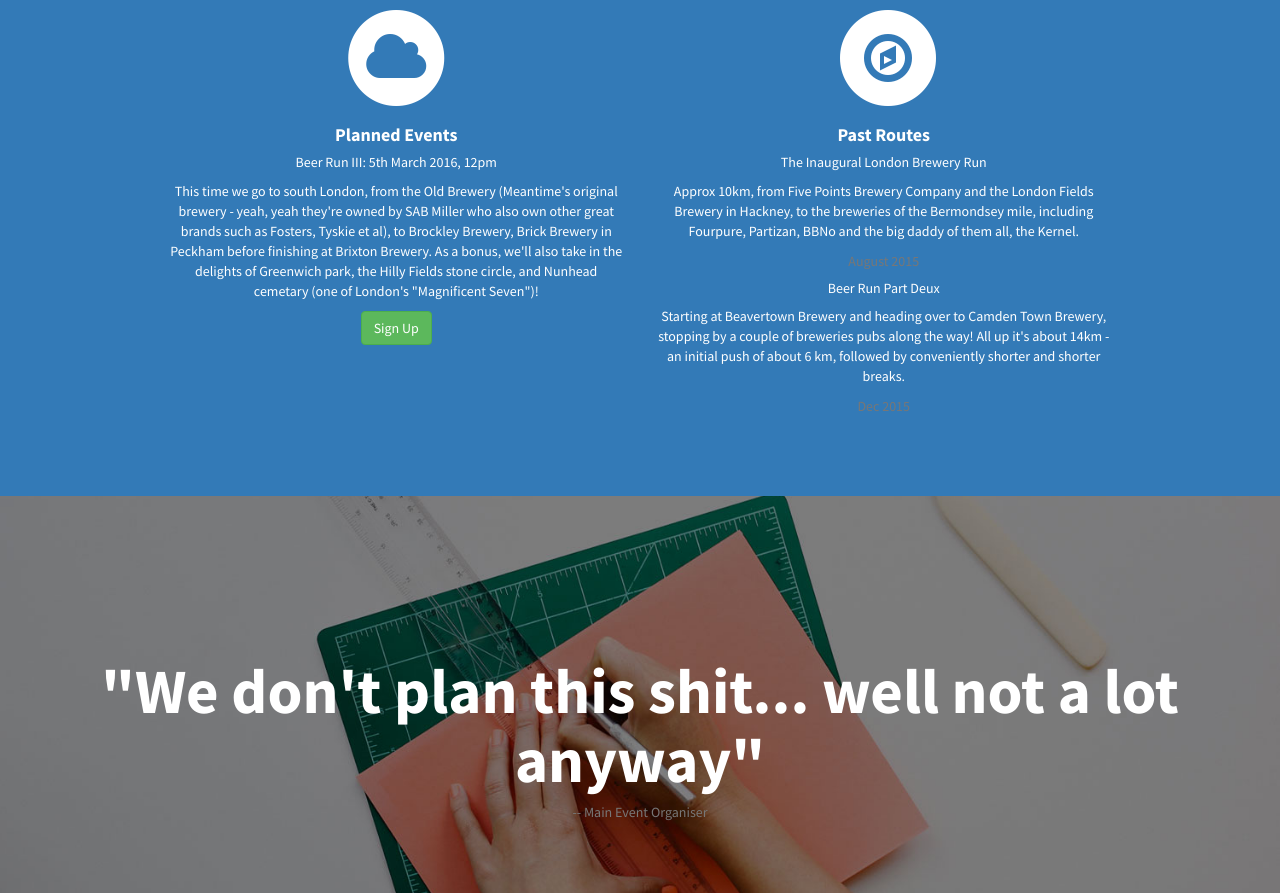
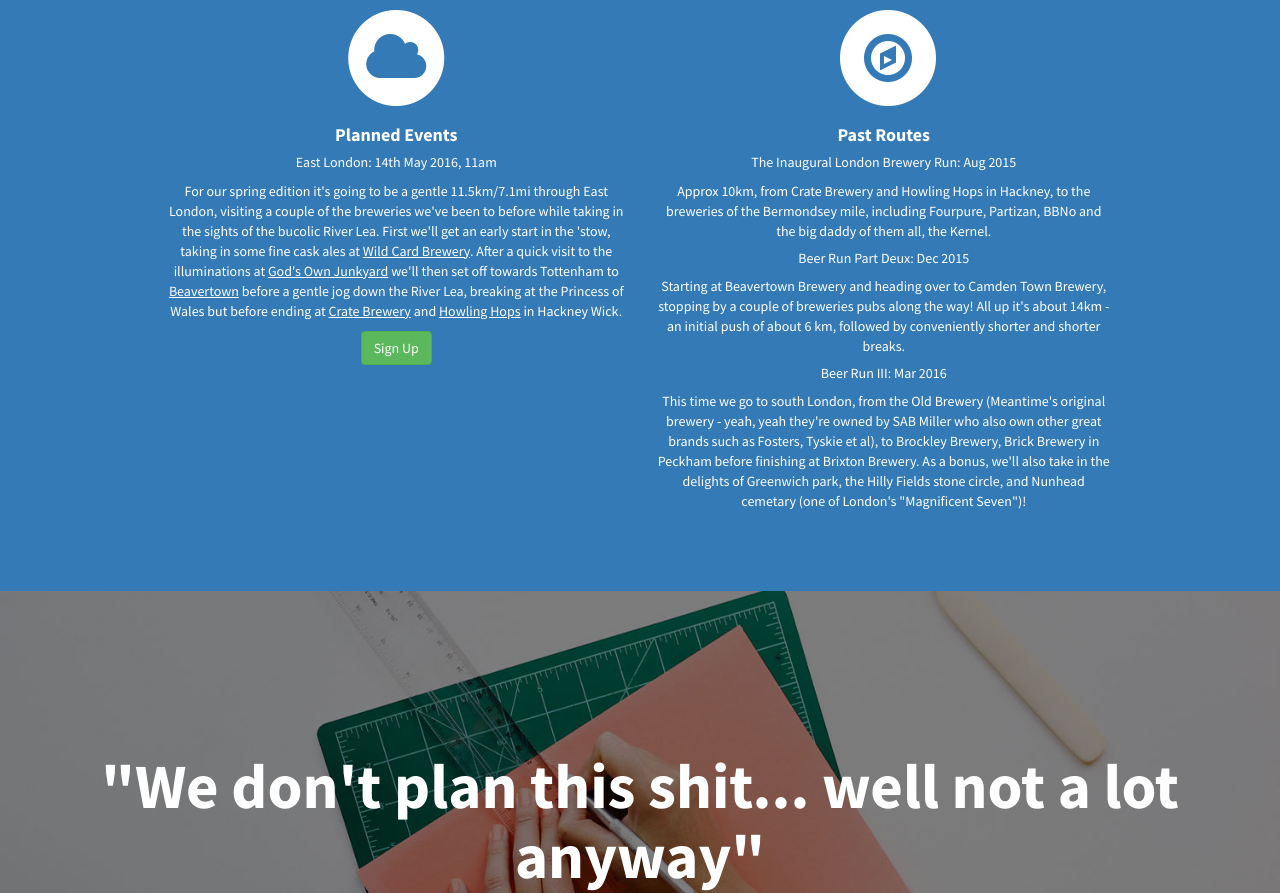
Before and after one commit to pasodoff/pissfit, a plain HTML site: page index.html in a window 1280 px wide. Shown: the part 1183-2076 px from the top of the page. Drawn offline with Linux system fonts and the light colour scheme.

Commit message:
may details, cleaned up the past runs and removed the small size map (not sure how this worked...)

```diff
--- a/index.html
+++ b/index.html
@@ -61,7 +61,7 @@
             <h1>The Piss Fit Org</h1>
             <h3>running... w/ beer</h3>
             <br>
-            <a href="#about" class="btn btn-dark btn-lg">Next Run:<br/> South London<br/> 5th of March, 12pm<br/> Find Out More</a>
+            <a href="#about" class="btn btn-dark btn-lg">Next Run:<br/> East London<br/> 14th of May, 12pm<br/> Find Out More</a>
         </div>
     </header>
 
@@ -98,8 +98,8 @@
                                 <h4>
                                     <strong>Planned Events</strong>
                                 </h4>
-                                <h5>Beer Run III: 5th March 2016, 12pm</h5>
-                                <p>This time we go to south London, from the Old Brewery (Meantime's original brewery - yeah, yeah they're owned by SAB Miller who also own other great brands such as Fosters, Tyskie et al), to Brockley Brewery, Brick Brewery in Peckham before finishing at Brixton Brewery. As a bonus, we'll also take in the delights of Greenwich park, the Hilly Fields stone circle, and Nunhead cemetary (one of London's "Magnificent Seven")!</p>
+                                <h5>East London: 14th May 2016, 11am</h5>
+                                <p>For our spring edition it's going to be a gentle 11.5km/7.1mi through East London, visiting a couple of the breweries we've been to before while taking in the sights of the bucolic River Lea. First we'll get an early start in the 'stow, taking in some fine cask ales at <a href="http://www.wildcardbrewery.co.uk/" style="color: rgb(255,255,255); text-decoration: underline;">Wild Card Brewery</a>. After a quick visit to the illuminations at <a href="http://www.godsownjunkyard.co.uk/" style="color: rgb(255,255,255); text-decoration: underline;">God's Own Junkyard</a> we'll then set off towards Tottenham to <a href="http://www.beavertownbrewery.co.uk/" style="color: rgb(255,255,255); text-decoration: underline;">Beavertown</a> before a gentle jog down the River Lea, breaking at the Princess of Wales but before ending at <a href="http://cratebrewery.com/" style="color: rgb(255,255,255); text-decoration: underline;">Crate Brewery</a> and <a href="http://howlinghops.co.uk/brewery.htm" style="color: rgb(255,255,255); text-decoration: underline;">Howling Hops</a> in Hackney Wick.</p>
                                 <p><button class="btn btn-success" data-toggle="modal" data-target="#myModal">Sign Up</button></p>
                             </div>
                         </div>
@@ -112,12 +112,14 @@
                                 <h4>
                                     <strong>Past Routes</strong>
                                 </h4>
-                                <h5>The Inaugural London Brewery Run</h5>
-                                <p>Approx 10km, from Five Points Brewery Company and the London Fields Brewery in Hackney, to the breweries of the Bermondsey mile, including Fourpure, Partizan, BBNo and the big daddy of them all, the Kernel.</p>
-                                <p class="text-muted">August 2015</p>
-                                <h5>Beer Run Part Deux</h5>
+                                <h5>The Inaugural London Brewery Run: Aug 2015</h5>
+                                <p>Approx 10km, from Crate Brewery and Howling Hops in Hackney, to the breweries of the Bermondsey mile, including Fourpure, Partizan, BBNo and the big daddy of them all, the Kernel.</p>
+                                <p></p>
+                                <h5>Beer Run Part Deux: Dec 2015</h5>
                                 <p>Starting at Beavertown Brewery and heading over to Camden Town Brewery, stopping by a couple of breweries pubs along the way! All up it's about 14km - an initial push of about 6 km, followed by conveniently shorter and shorter breaks.</p>
-                                <p class="text-muted">Dec 2015</p>
+                                <p></p>
+                                <h5>Beer Run III: Mar 2016</h5>
+                                <p>This time we go to south London, from the Old Brewery (Meantime's original brewery - yeah, yeah they're owned by SAB Miller who also own other great brands such as Fosters, Tyskie et al), to Brockley Brewery, Brick Brewery in Peckham before finishing at Brixton Brewery. As a bonus, we'll also take in the delights of Greenwich park, the Hilly Fields stone circle, and Nunhead cemetary (one of London's "Magnificent Seven")!</p>
                             </div>
                         </div>
                     </div>
@@ -140,12 +142,8 @@
 
     <!-- Map -->
     <section id="contact" class="map">
-        <iframe src="https://www.google.com/maps/d/embed?mid=zJA3a2HBL4kw.kppKvMa_LJ5E" width="100%" height="100%"></iframe>
+        <iframe src="https://www.google.com/maps/embed?pb=!1m39!1m12!1m3!1d9921.317812240726!2d-0.05186012040902382!3d51.56219367366036!2m3!1f0!2f0!3f0!3m2!1i1024!2i768!4f13.1!4m24!3e2!4m5!1s0x48761df1783fe00f%3A0x77ead99c09c413cd!2sWild+Card+Brewery+Tap+Bar%2C+Shernhall+St%2C+London+E17+9HQ!3m2!1d51.583957!2d-0.008728!4m5!1s0x48761c2faa792d97%3A0x407e2bddf83371c7!2s2%2C+Beavertown+Brewery%2C+Lockwood+Industrial+Park%2C+London!3m2!1d51.591147199999995!2d-0.0567432!4m4!1s0x0%3A0xf60fa687c1bce7b7!3m2!1d51.5618835!2d-0.045796199999999995!4m5!1s0x48761d6cc179a7cf%3A0xf10e028226dd377e!2s7%2C+CRATE+Brewery+%26+Pizzeria%2C+The+White+Building%2C+Queen&#39;s+Yard%2C+London!3m2!1d51.542843999999995!2d-0.0220659!5e0!3m2!1sen!2suk!4v1461617007847" width="100%" height="450" frameborder="0" style="border:0" allowfullscreen></iframe>
         <br />
-        <small>
-            <a href="https://www.google.com/maps/d/edit?mid=zJA3a2HBL4kw.kppKvMa_LJ5E&usp=sharing"></a>
-        </small>
-        </iframe>
     </section>
 
     <!-- Footer -->
```
Also changed, not shown: 1 other file.
